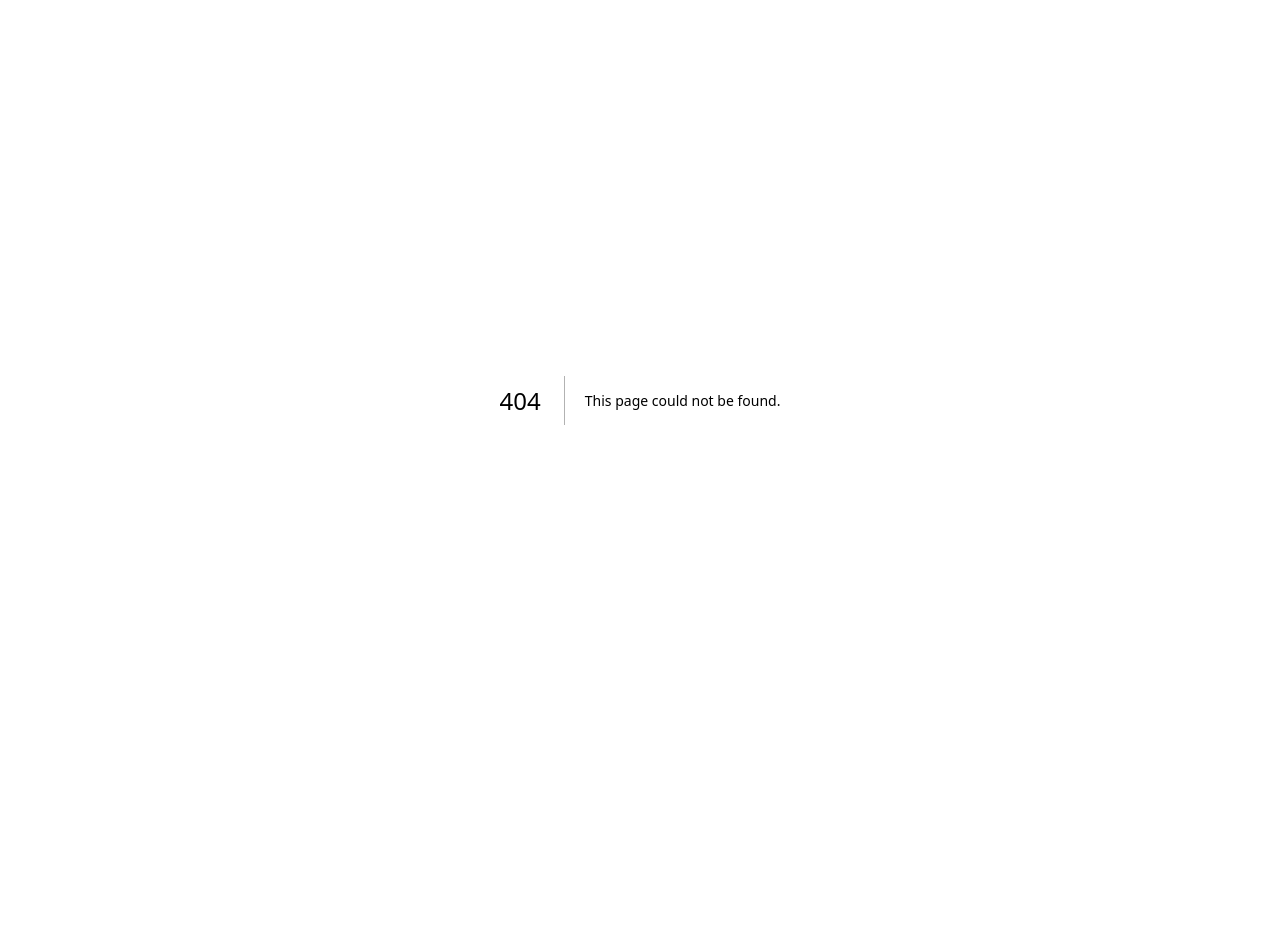
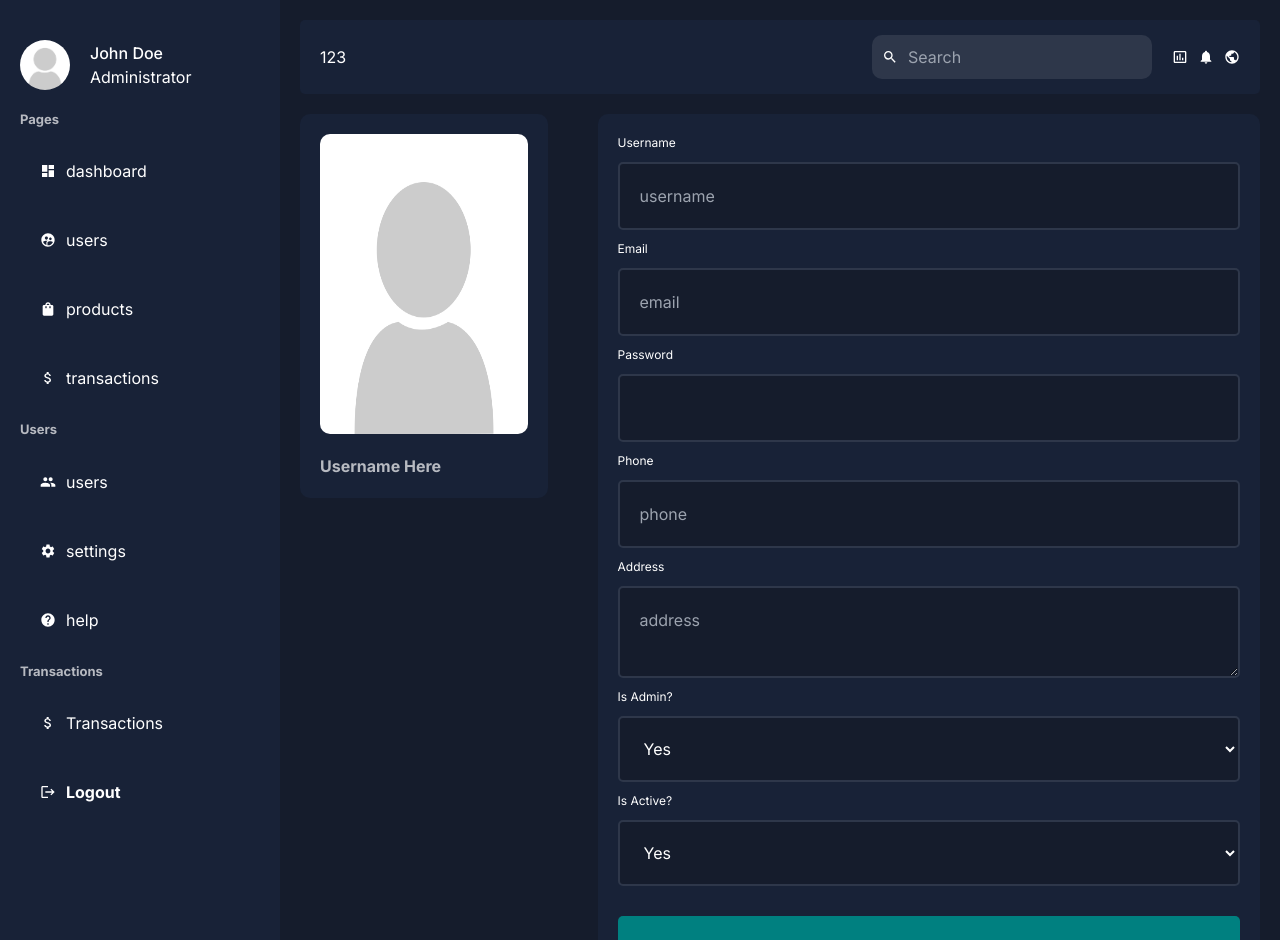
Before and after one commit to saurav-ghimire/Next-JS-Dashboard, a Next.js app: page /dashboard/users/123 in a window 1280 px wide. Before the commit this address had no page. Shown: the top 940 px of the page. Before the commit the page ends 800 px from the top, so only its background shows below. Built offline with nearby package versions, Linux system fonts and the light colour scheme.

Commit message:
Edit user page created

```diff
--- /dev/null
+++ b/app/components/dashboard/users/singleUser.module.css
@@ -0,0 +1,60 @@
+.container {
+  display: flex;
+  gap: 50px;
+  margin-top: 20px;
+}
+
+.infoContainer {
+  flex: 1;
+  background-color: var(--bgSoft);
+  padding: 20px;
+  border-radius: 10px;
+  font-weight: bold;
+  color: var(--textSoft);
+  height: max-content;
+}
+
+.imgContainer{
+  width: 100%;
+  height: 300px;
+  position: relative;
+  border-radius: 10px;
+  overflow: hidden;
+  margin-bottom: 20px;
+}
+
+.formContainer {
+  flex: 3;
+  background-color: var(--bgSoft);
+  padding: 20px;
+  border-radius: 10px;
+}
+
+.form{
+  display: flex;
+  flex-direction: column;
+}
+
+.form input, .form textarea, .form select{
+  padding: 20px;
+  border: 2px solid #2e374a;
+  border-radius: 5px;
+  background-color: var(--bg);
+  color: var(--text);
+  margin: 10px 0px;
+}
+
+.form label{
+  font-size: 12px;
+}
+
+.form button{
+  width: 100%;
+  padding: 20px;
+  background-color: teal;
+  color: var(--text);
+  border: none;
+  border-radius: 5px;
+  cursor: pointer;
+  margin-top: 20px;
+}
--- /dev/null
+++ b/app/dashboard/users/[id]/page.jsx
@@ -0,0 +1,46 @@
+import Image from "next/image";
+import styles from '@/app/components/dashboard/users/singleUser.module.css'
+const SingleUserPage = async ({ params }) => {
+
+  const { id } = params;
+
+
+  return (
+    <div className={styles.container}>
+      <div className={styles.infoContainer}>
+        <div className={styles.imgContainer}>
+          <Image src={"/avatar.jpg"} alt="" fill />
+        </div>
+        Username Here
+      </div>
+      <div className={styles.formContainer}>
+        <form action={''} className={styles.form}>
+          <input type="hidden" name="id" value={id}/>
+          <label>Username</label>
+          <input type="text" name="username" placeholder='username' />
+          <label>Email</label>
+          <input type="email" name="email" placeholder='email' />
+          <label>Password</label>
+          <input type="password" name="password" />
+          <label>Phone</label>
+          <input type="text" name="phone" placeholder='phone' />
+          <label>Address</label>
+          <textarea type="text" name="address" placeholder='address' />
+          <label>Is Admin?</label>
+          <select name="isAdmin" id="isAdmin">
+            <option value={true} >Yes</option>
+            <option value={false} >No</option>
+          </select>
+          <label>Is Active?</label>
+          <select name="isActive" id="isActive">
+            <option value={true} >Yes</option>
+            <option value={false} >No</option>
+          </select>
+          <button>Update</button>
+        </form>
+      </div>
+    </div>
+  );
+};
+
+export default SingleUserPage;
--- a/app/dashboard/users/page.jsx
+++ b/app/dashboard/users/page.jsx
@@ -36,7 +36,7 @@
             <td>Admin</td>
             <td>Active</td>
             <td className={styles.buttons}>
-              <Link href={'/'}>
+              <Link href={'/dashboard/users/123'}>
                 <button className={`${styles.button} ${styles.view}`}>View</button>
               </Link>
               <Link href={'/'}>
```
